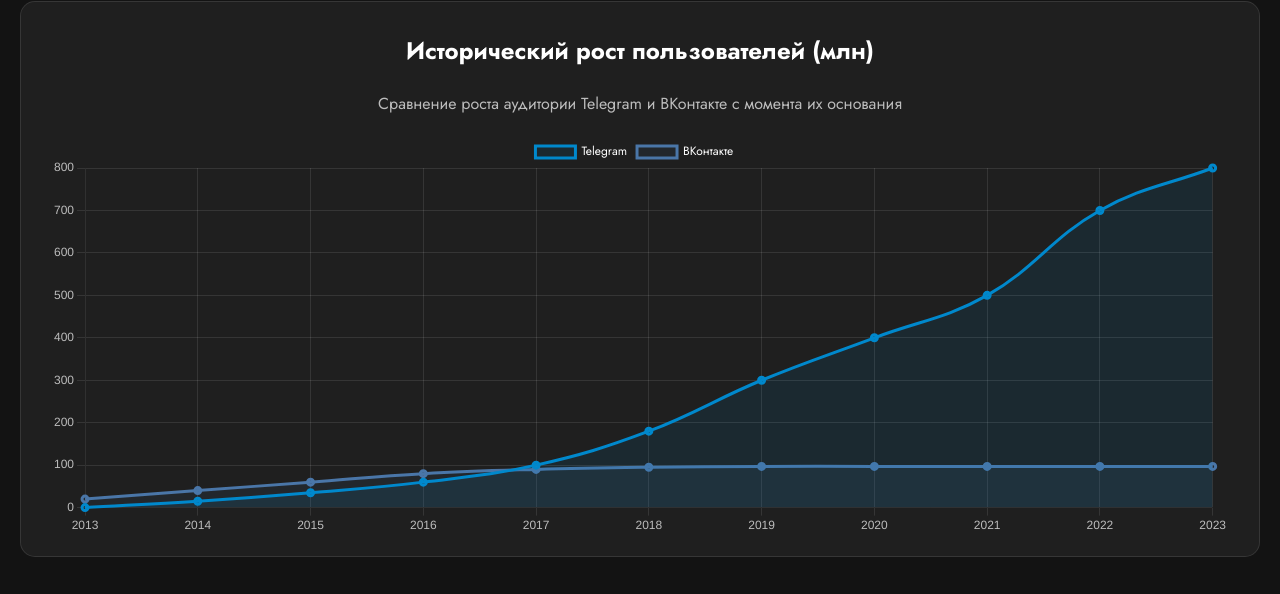
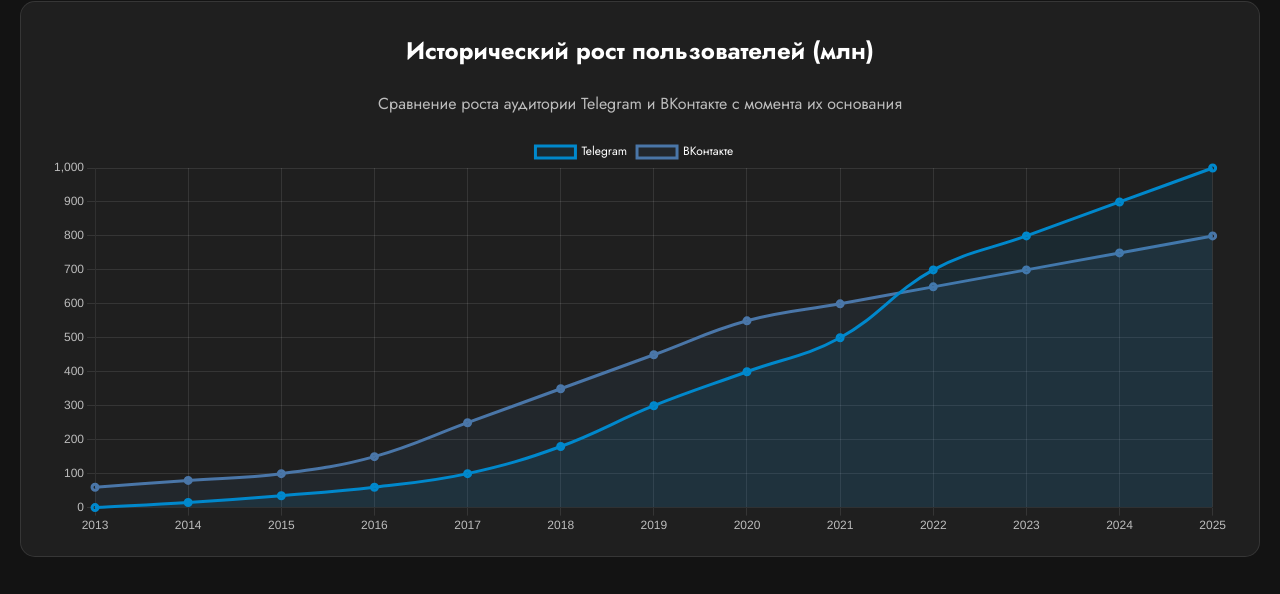
Before and after one commit to Asha812/INFOcHef, a plain HTML site: page index3.html in a window 1280 px wide. Shown: the part 1076-1670 px from the top of the page. Drawn offline with nearby package versions, Linux system fonts and the light colour scheme.

Commit message:
Update index3.html

```diff
--- a/index3.html
+++ b/index3.html
@@ -986,11 +986,11 @@
 const growthChart = new Chart(growthCtx, {
     type: 'line',
     data: {
-                    labels: ['2013', '2014', '2015', '2016', '2017', '2018', '2019', '2020', '2021', '2022', '2023'],
+        labels: ['2013', '2014', '2015', '2016', '2017', '2018', '2019', '2020', '2021', '2022', '2023', '2024', '2025'],
         datasets: [
             {
                 label: 'Telegram',
-                            data: [0, 15, 35, 60, 100, 180, 300, 400, 500, 700, 800],
+                data: [0, 15, 35, 60, 100, 180, 300, 400, 500, 700, 800, 900, 1000],
                 borderColor: '#0088cc',
                 backgroundColor: 'rgba(0, 136, 204, 0.1)',
                 borderWidth: 3,
@@ -999,7 +999,7 @@
             },
             {
                 label: 'ВКонтакте',
-                            data: [20, 40, 60, 80, 90, 95, 97, 97, 97, 97, 97],
+                data: [60, 80, 100, 150, 250, 350, 450, 550, 600, 650, 700, 750, 800], // Обновленные данные
                 borderColor: '#4a76a8',
                 backgroundColor: 'rgba(74, 118, 168, 0.1)',
                 borderWidth: 3,
```
Lines whose indentation alone changed are shown as unchanged.
